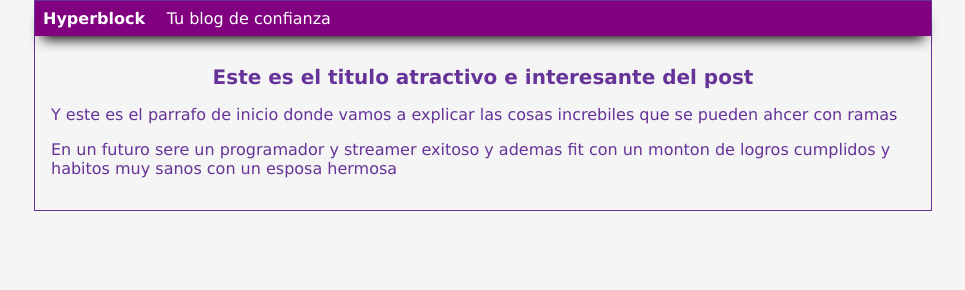
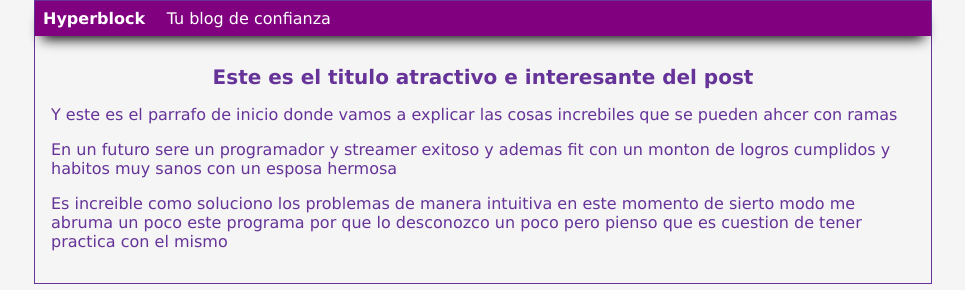
Before and after one commit to Maxiferado/hyperblog, a plain HTML site: page index.html in a window 1280 px wide. Shown: the whole page, without its empty margins (157-1122 px from the left). Drawn offline with Linux system fonts and the light colour scheme.

Commit message:
Agrego un nuevo parrafo para el merge

```diff
--- a/index.html
+++ b/index.html
@@ -17,7 +17,17 @@
      <div id="post">
     <h1>Este es el titulo atractivo e interesante del post</h1>
     <p>Y este es el parrafo de inicio donde vamos a explicar las cosas increbiles que se pueden ahcer con ramas</p>
+
+
+
+
+
     <p>En un futuro sere un programador y streamer exitoso y ademas fit con un monton de logros cumplidos y habitos muy sanos con un esposa hermosa</p>
+
+
+
+
+    <p id="mergeStation">Es increible como soluciono los problemas de manera intuitiva en este momento de sierto modo me abruma un poco este programa por que lo desconozco un poco pero pienso que es cuestion de tener practica con el mismo</p>
     </div>
     </div>
 </body>
```
